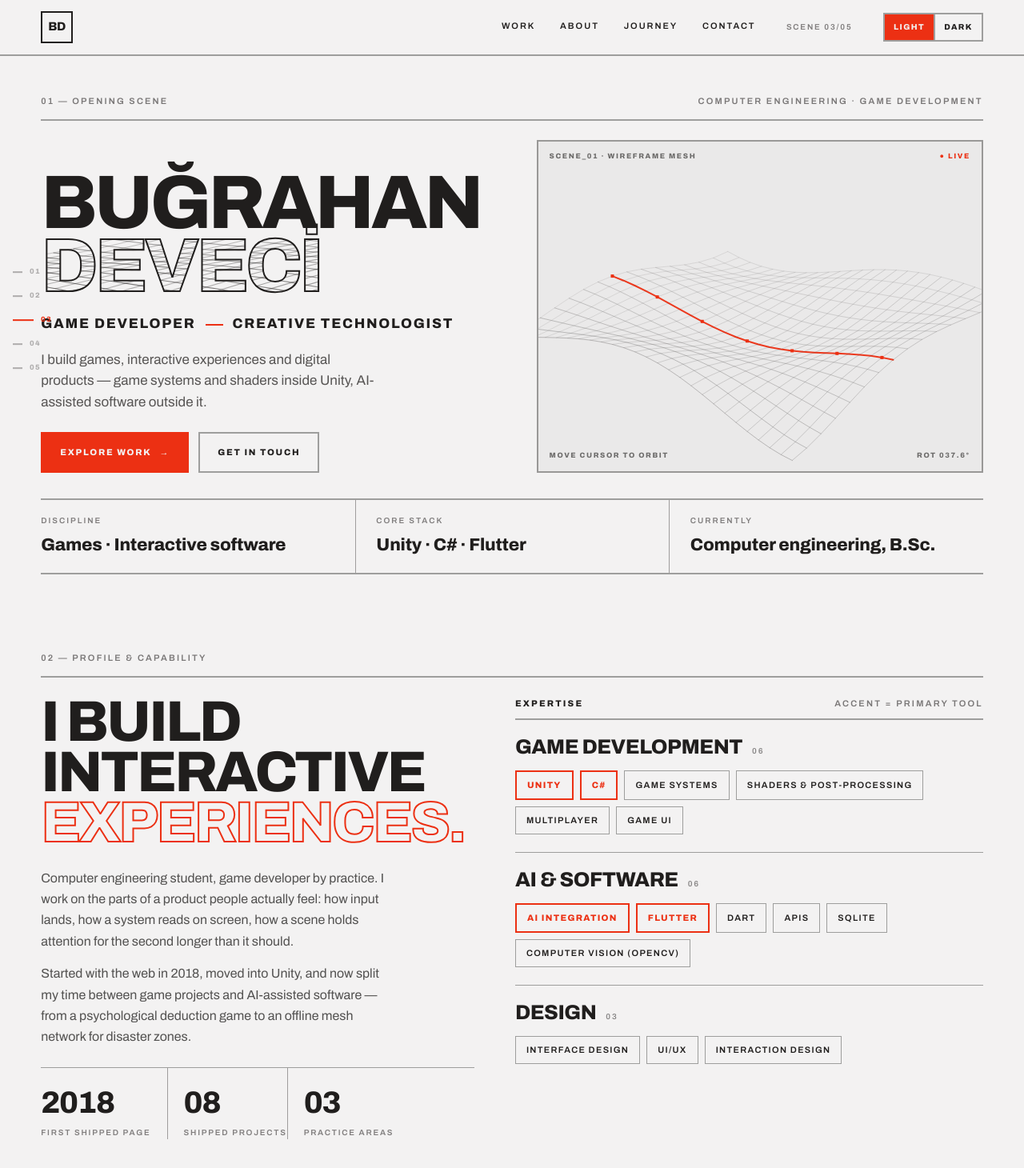
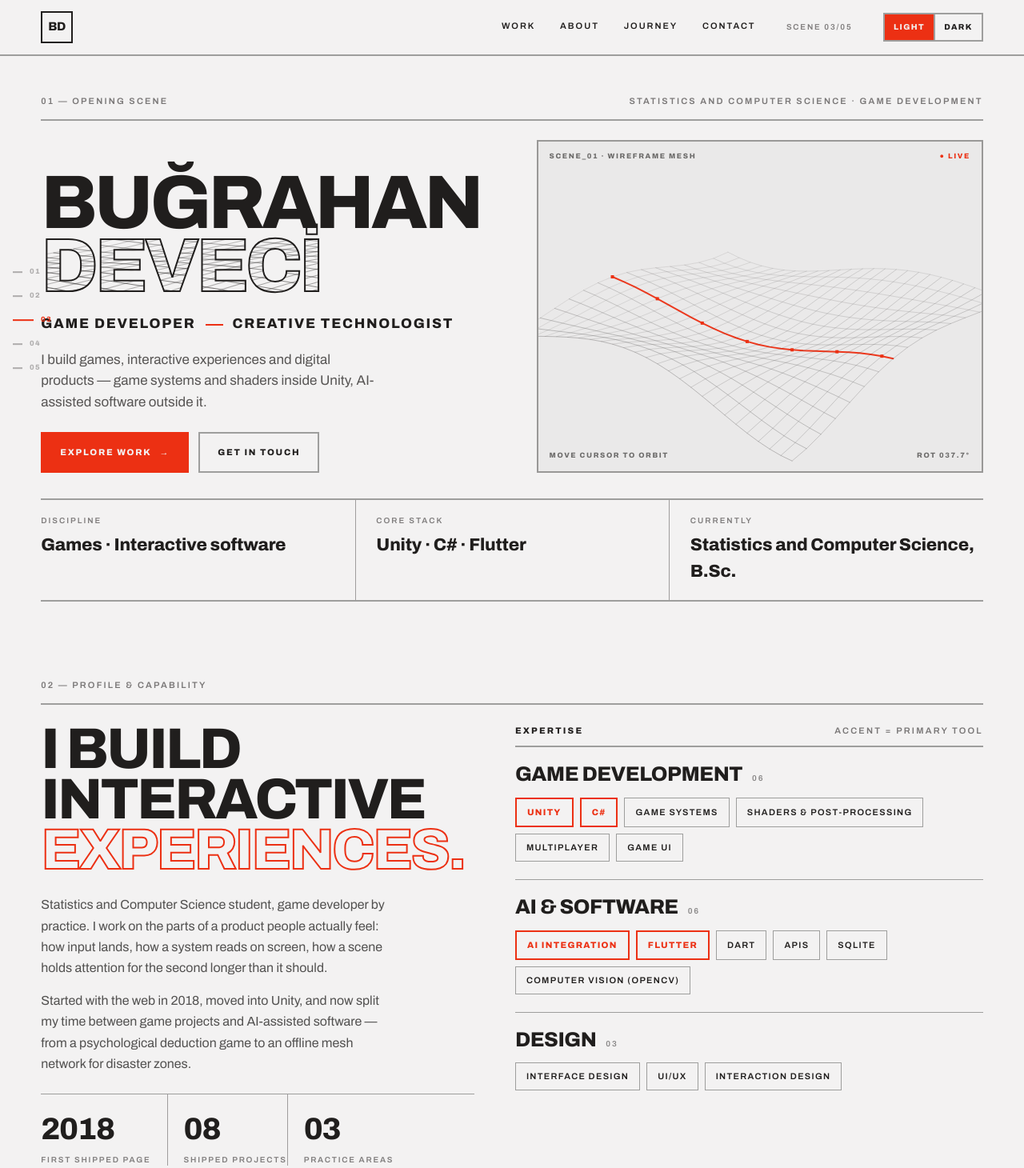
Before and after one commit to bugrahnd/bugrahnd.github.io, a plain HTML site: page index.html in a window 1280 px wide. Shown: the top 1460 px of the page at 80% size. Drawn offline with Linux system fonts and the light colour scheme.

Commit message:
Update index.html

```diff
--- a/index.html
+++ b/index.html
@@ -65,7 +65,7 @@
   <section class="hero" data-scene="1" aria-label="Introduction">
     <div class="section-head">
       <span class="eyebrow">01 — Opening scene</span>
-      <span class="eyebrow">Computer engineering · Game development</span>
+      <span class="eyebrow"> Statistics and Computer Science · Game development</span>
     </div>
 
     <div class="hero-grid">
@@ -111,7 +111,7 @@
       </div>
       <div class="stat">
         <div class="stat-label">Currently</div>
-        <div class="stat-value">Computer engineering, B.Sc.</div>
+        <div class="stat-value">Statistics and Computer Science, B.Sc.</div>
       </div>
     </div>
   </section>
@@ -126,7 +126,7 @@
           <span>interactive</span>
           <span class="stroke">experiences.</span>
         </h2>
-        <p class="about-lead">Computer engineering student, game developer by practice. I work on the parts of a product people actually feel: how input lands, how a system reads on screen, how a scene holds attention for the second longer than it should.</p>
+        <p class="about-lead">Statistics and Computer Science student, game developer by practice. I work on the parts of a product people actually feel: how input lands, how a system reads on screen, how a scene holds attention for the second longer than it should.</p>
         <p class="about-lead">Started with the web in 2018, moved into Unity, and now split my time between game projects and AI-assisted software — from a psychological deduction game to an offline mesh network for disaster zones.</p>
         <div class="about-metrics">
           <div class="metric">
```
